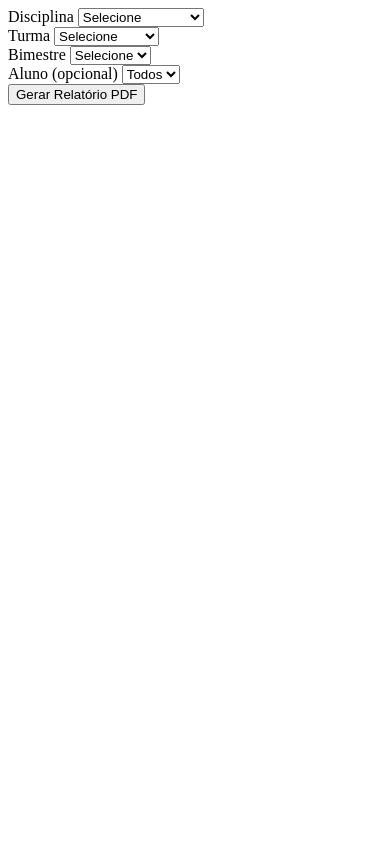
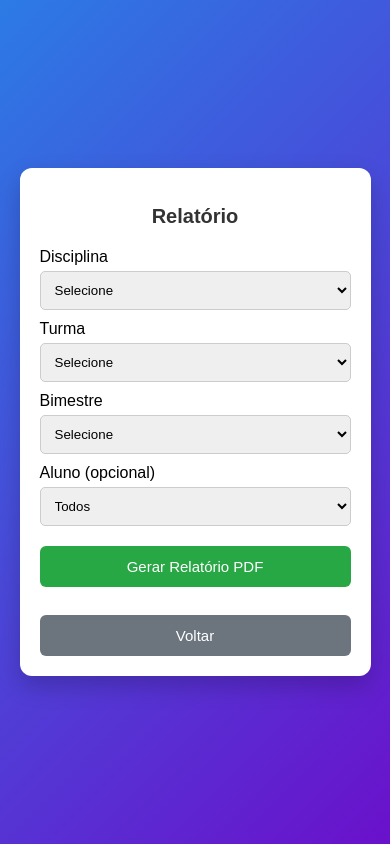
Before and after one commit to Fabiorefer/diario-escolar1.1, a Flask app: page /relatorio in a window 390 px wide. Run offline with Flask 3, Linux system fonts and the light colour scheme; the visitor is signed in with stand-in values (Sample User, id 1); a database or web service that is not in the repository returns one stand-in record (values such as "Sample title").

Commit message:
Update relatorio.html

```diff
--- a/templates/relatorio.html
+++ b/templates/relatorio.html
@@ -1,3 +1,117 @@
+<!DOCTYPE html>
+<html>
+<head>
+<meta charset="UTF-8">
+<meta name="viewport" content="width=device-width, initial-scale=1.0">
+<title>Relatório</title>
+
+<style>
+
+*{
+    box-sizing: border-box;
+}
+
+body{
+    font-family: Arial, sans-serif;
+    background: linear-gradient(135deg, #2c7be5, #6a11cb);
+    margin:0;
+    min-height:100vh;
+    display:flex;
+    justify-content:center;
+    align-items:center;
+}
+
+/* CAIXA */
+.box{
+    background:white;
+    width:90%;
+    max-width:450px;
+    padding:25px;
+    border-radius:12px;
+    box-shadow:0 10px 25px rgba(0,0,0,0.2);
+    text-align:center;
+}
+
+/* TÍTULO */
+h2{
+    margin-bottom:20px;
+    color:#333;
+}
+
+/* GRUPO */
+.grupo{
+    text-align:left;
+    margin-bottom:10px;
+}
+
+/* INPUTS */
+select{
+    width:100%;
+    padding:10px;
+    border-radius:5px;
+    border:1px solid #ccc;
+    margin-top:5px;
+}
+
+/* BOTÕES */
+button{
+    width:100%;
+    padding:12px;
+    margin-top:10px;
+    border:none;
+    border-radius:6px;
+    background:#2c7be5;
+    color:white;
+    font-size:15px;
+    cursor:pointer;
+    transition:0.3s;
+}
+
+button:hover{
+    background:#1a5ed8;
+}
+
+/* BOTÃO GERAR */
+.btn-gerar{
+    background:#28a745;
+}
+
+.btn-gerar:hover{
+    background:#1e7e34;
+}
+
+/* VOLTAR */
+.voltar{
+    background:#6c757d;
+}
+
+.voltar:hover{
+    background:#545b62;
+}
+
+/* RESPONSIVO */
+@media (max-width:400px){
+
+    .box{
+        padding:20px;
+    }
+
+    h2{
+        font-size:20px;
+    }
+
+}
+
+</style>
+
+</head>
+
+<body>
+
+<div class="box">
+
+<h2>Relatório</h2>
+
 <form action="/relatorio_pdf" method="get">
 
 <div class="grupo">
@@ -5,7 +119,10 @@
 <select name="disciplina" required onchange="this.form.submit()">
 <option value="">Selecione</option>
 {% for d in disciplinas %}
-<option value="{{ d }}">{{ d }}</option>
+<option value="{{ d }}"
+{% if request.args.get('disciplina') == d %}selected{% endif %}>
+{{ d }}
+</option>
 {% endfor %}
 </select>
 </div>
@@ -15,7 +132,10 @@
 <select name="turma" required onchange="this.form.submit()">
 <option value="">Selecione</option>
 {% for t in turmas %}
-<option value="{{ t }}">{{ t }}</option>
+<option value="{{ t }}"
+{% if request.args.get('turma') == t %}selected{% endif %}>
+{{ t }}
+</option>
 {% endfor %}
 </select>
 </div>
@@ -24,19 +144,23 @@
 <label>Bimestre</label>
 <select name="bimestre" required>
 <option value="">Selecione</option>
-<option value="1">1º</option>
-<option value="2">2º</option>
-<option value="3">3º</option>
-<option value="4">4º</option>
+<option value="1" {% if request.args.get('bimestre') == "1" %}selected{% endif %}>1º Bimestre</option>
+<option value="2" {% if request.args.get('bimestre') == "2" %}selected{% endif %}>2º Bimestre</option>
+<option value="3" {% if request.args.get('bimestre') == "3" %}selected{% endif %}>3º Bimestre</option>
+<option value="4" {% if request.args.get('bimestre') == "4" %}selected{% endif %}>4º Bimestre</option>
 </select>
 </div>
 
+<!-- NOVO CAMPO (SEM QUEBRAR LAYOUT) -->
 <div class="grupo">
 <label>Aluno (opcional)</label>
 <select name="aluno">
 <option value="">Todos</option>
 {% for a in alunos %}
-<option value="{{ a }}">{{ a }}</option>
+<option value="{{ a }}"
+{% if request.args.get('aluno') == a %}selected{% endif %}>
+{{ a }}
+</option>
 {% endfor %}
 </select>
 </div>
@@ -44,3 +168,14 @@
 <button type="submit" class="btn-gerar">Gerar Relatório PDF</button>
 
 </form>
+
+<br>
+
+<a href="/menu">
+<button class="voltar">Voltar</button>
+</a>
+
+</div>
+
+</body>
+</html>
```
